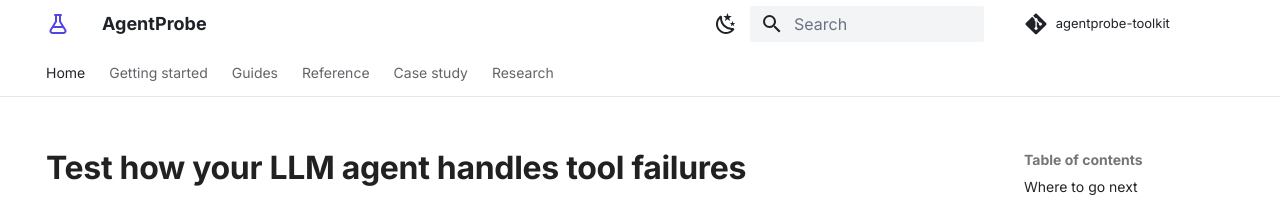
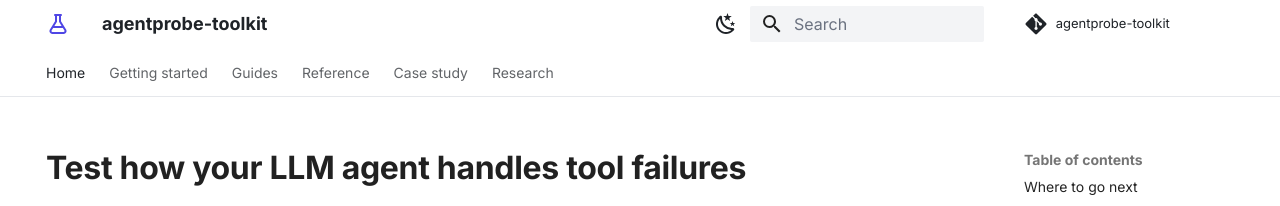
Before and after one commit to chhayankjain/AgentProbe, an MkDocs documentation site: the page built from docs/index.md, in a window 1280 px wide. Shown: the top 206 px of the page. Built offline with MkDocs 1.6.1 and Material for MkDocs 9.7.7, drawn with Linux system fonts in a browser that asks for light colours; comment, search, counter and statistics services are not loaded.

Commit message:
Docs site: name it agentprobe-toolkit, as on GitHub and PyPI

```diff
--- a/docs/llms.txt
+++ b/docs/llms.txt
@@ -1,4 +1,4 @@
-# AgentProbe
+# agentprobe-toolkit (AgentProbe)
 
 > AgentProbe (`pip install agentprobe-toolkit`, `import agentprobe`) is an MIT-licensed Python library for fault-injection testing of tool-using LLM agents in pytest. It wraps an agent's tools, injects deterministic failures (timeouts, rate limits, API errors) or substituted return values, records every tool call, and fails the test unless every declared fault actually fired and every required assertion passed. Works with plain Python functions, LangChain tools and LangGraph agents. No model or API key is needed for scripted agents.
 
--- a/mkdocs.yml
+++ b/mkdocs.yml
@@ -1,4 +1,4 @@
-site_name: AgentProbe
+site_name: agentprobe-toolkit
 site_description: Test how your LLM agent handles tool failures, in pytest. Deterministic fault injection for tool-using agents.
 site_url: https://chhayankjain.github.io/agentprobe-toolkit/
 repo_url: https://github.com/chhayankjain/agentprobe-toolkit
```
